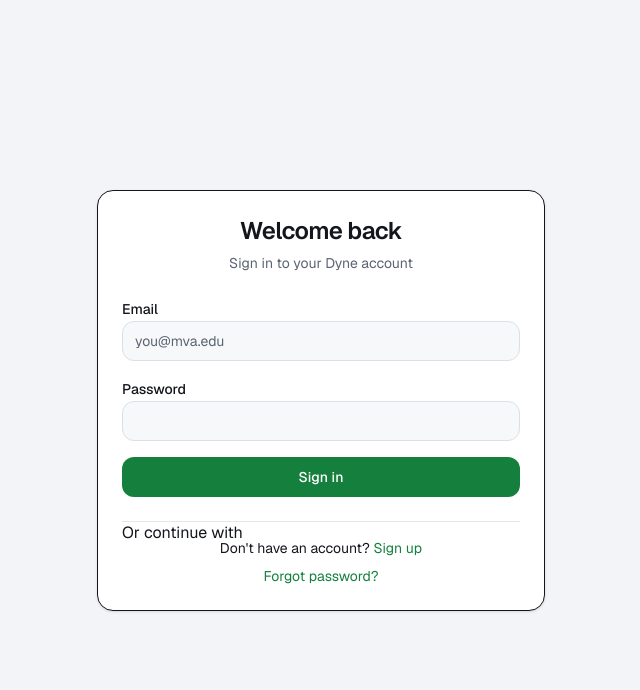
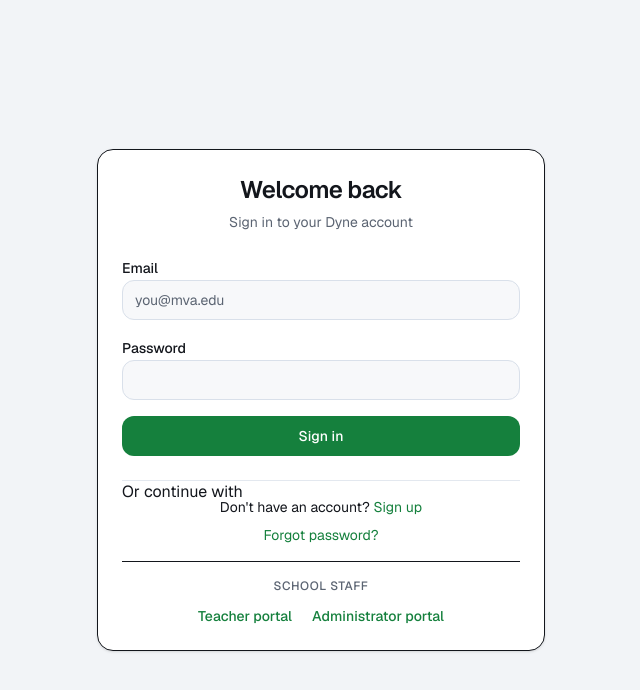
Before and after one commit to manansulya01/Dyne, a Next.js app: page /login in a window 1280 px wide. Shown: the top 690 px of the page, without its empty margins (319-959 px from the left). Built offline with nearby package versions, Linux system fonts and the light colour scheme; no server answers.

Commit message:
feat(auth): link staff portals from general sign in

```diff
--- a/src/app/(auth)/login/LoginForm.tsx
+++ b/src/app/(auth)/login/LoginForm.tsx
@@ -47,7 +47,6 @@ export function LoginForm() {
       }
 
       router.refresh();
-      // Flagged accounts are sent straight to the forced rotation screen.
       router.push(
         typeof result.redirectTo === "string" ? result.redirectTo : "/feed"
       );
@@ -115,6 +114,13 @@ export function LoginForm() {
           <p>Don&apos;t have an account? <Link href="/signup" className="text-primary hover:underline">Sign up</Link></p>
           <p><Link href="/forgot-password" className="text-primary hover:underline">Forgot password?</Link></p>
         </div>
+        <div className="w-full border-t pt-4 text-center">
+          <p className="mb-3 text-xs font-medium uppercase tracking-wider text-muted-foreground">School staff</p>
+          <div className="flex flex-wrap justify-center gap-x-5 gap-y-2 text-sm">
+            <Link href="/teacher/login" className="font-medium text-primary hover:underline">Teacher portal</Link>
+            <Link href="/admin/login" className="font-medium text-primary hover:underline">Administrator portal</Link>
+          </div>
+        </div>
       </CardFooter>
     </Card>
   );
```
